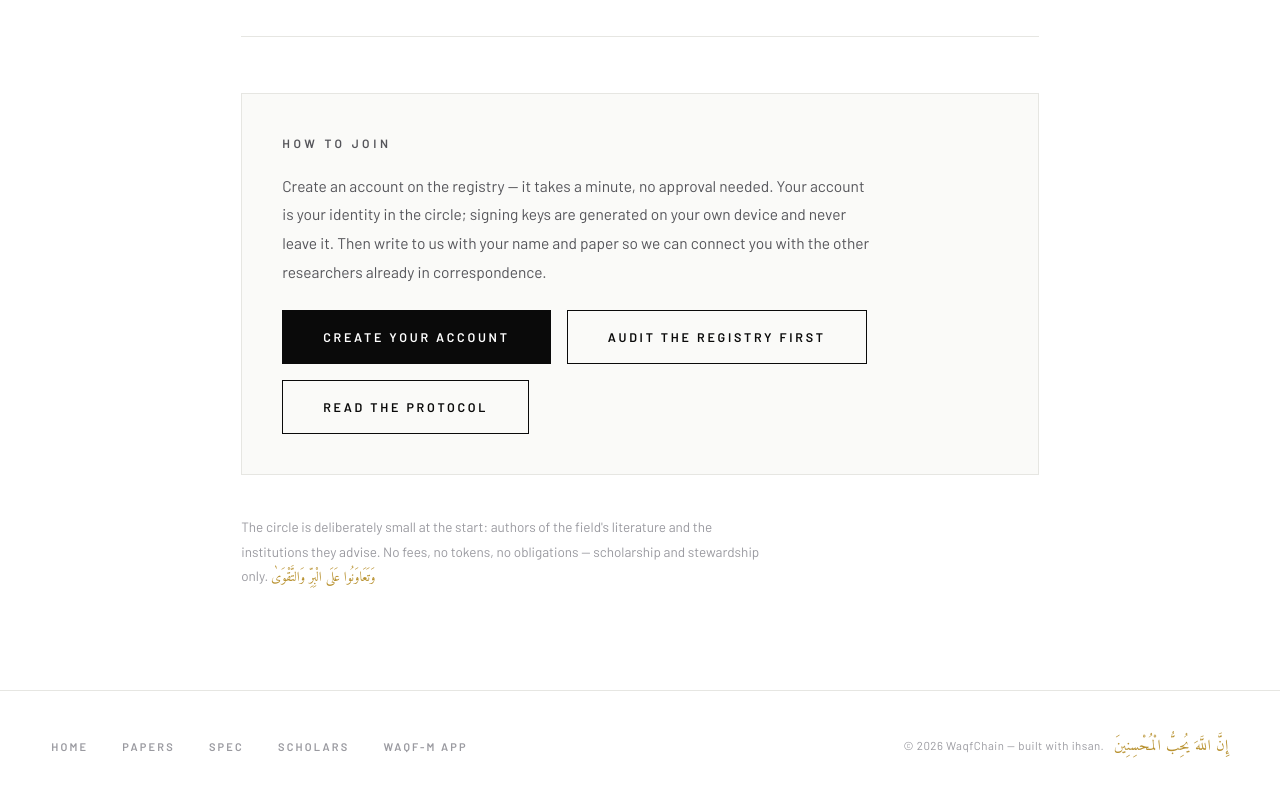
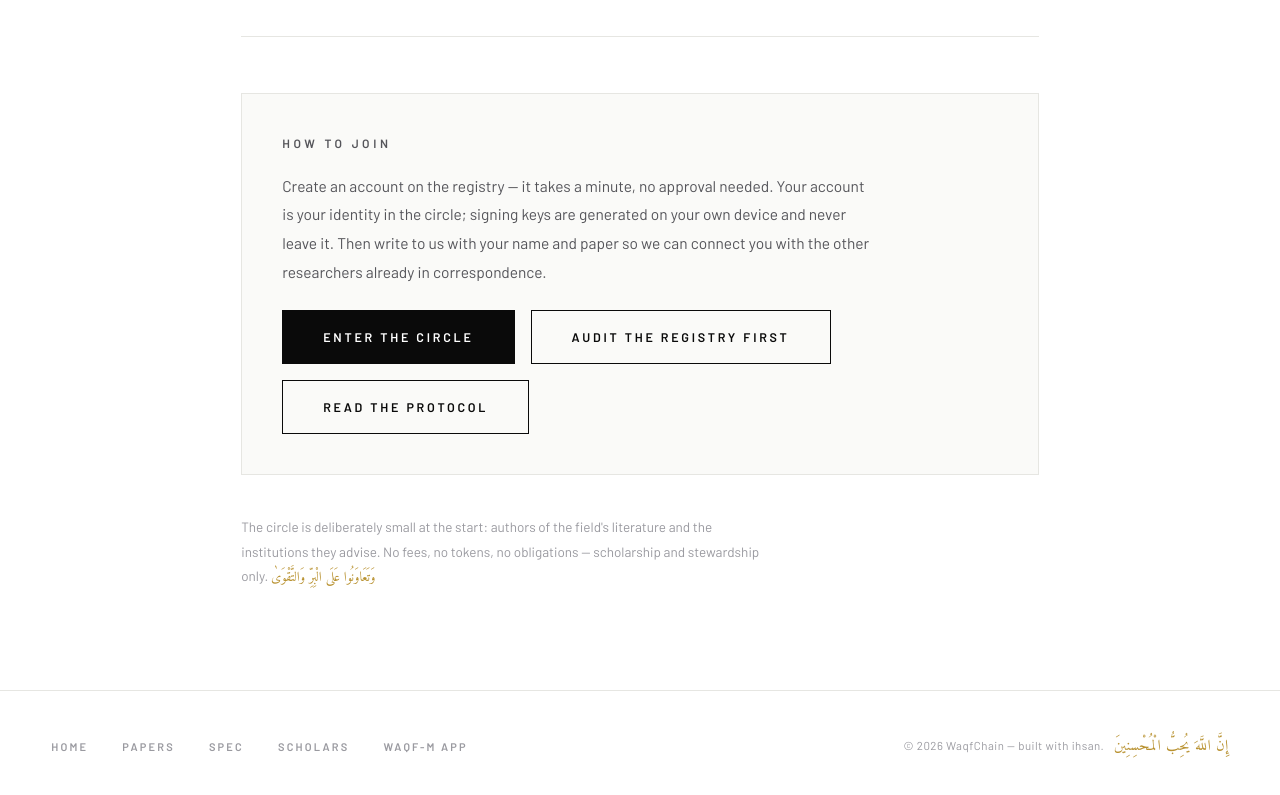
Before and after one commit to dfordev1/waqfchain, a Next.js app: page /scholars in a window 1280 px wide. Shown: the part 981-1776 px from the top of the page. Built offline with nearby package versions, Linux system fonts and the light colour scheme.

Commit message:
Scholars page: point CTA at /chain/circle

```diff
--- a/app/scholars/page.jsx
+++ b/app/scholars/page.jsx
@@ -80,7 +80,7 @@ export default function Scholars() {
               other researchers already in correspondence.
             </p>
             <div className="btn-row" style={{ marginTop: 24 }}>
-              <a className="btn solid" href="/chain/login">Create your account</a>
+              <a className="btn solid" href="/chain/circle">Enter the Circle</a>
               <a className="btn" href="/chain/explorer">Audit the registry first</a>
               <a className="btn" href="/spec">Read the protocol</a>
             </div>
```
